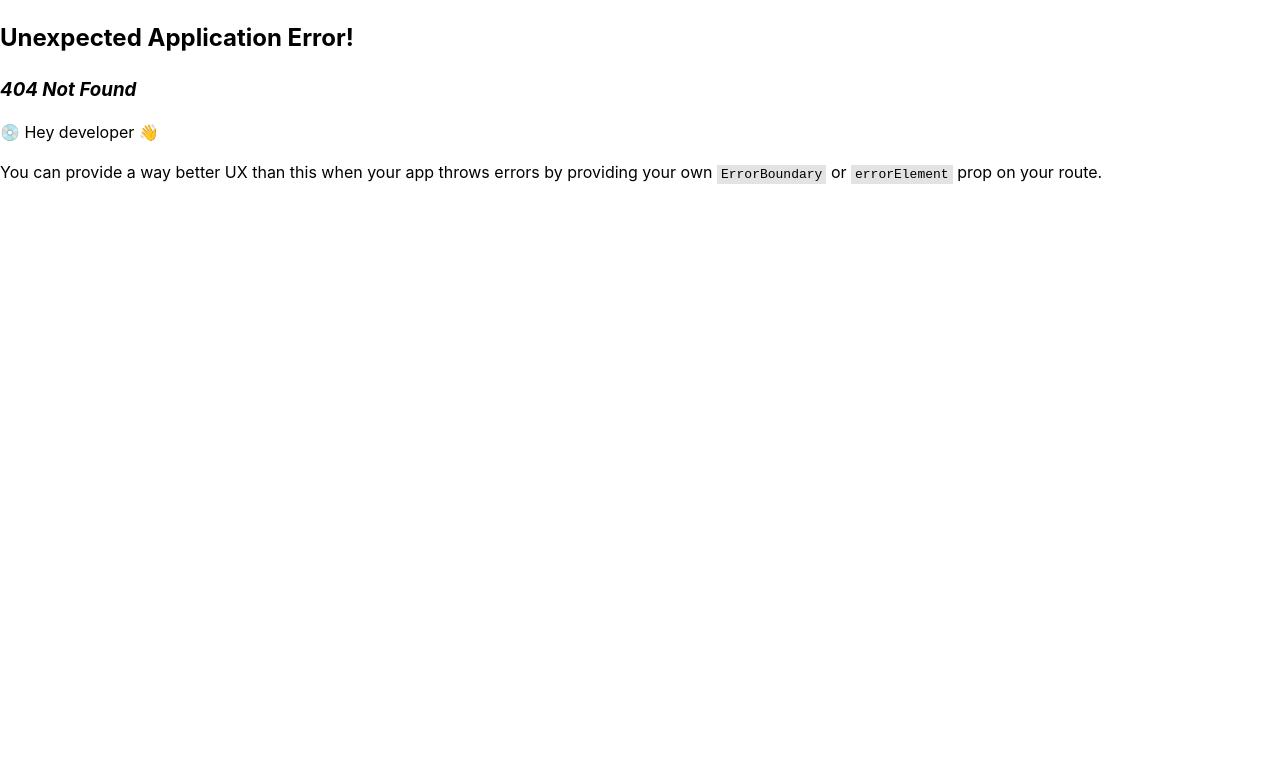
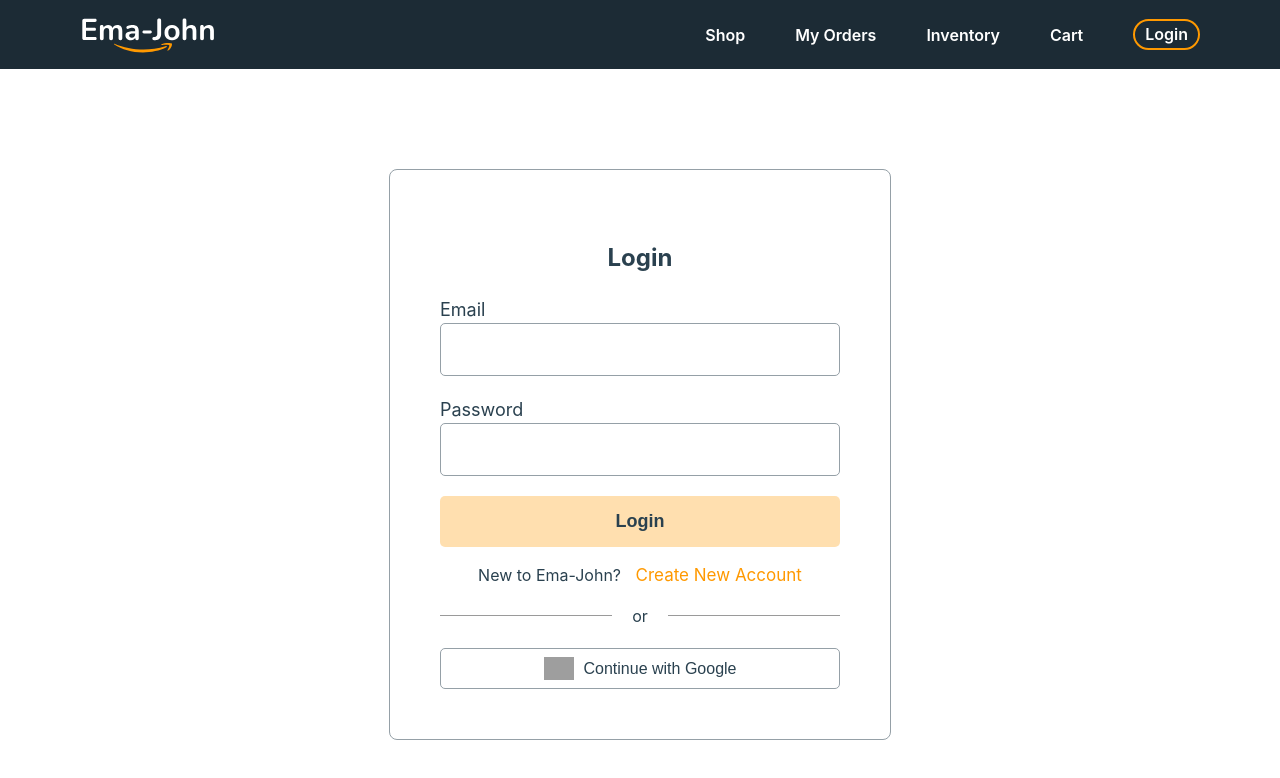
Before and after one commit to sarwar-hub/ema-john, a React (Vite) app: page /login in a window 1280 px wide. Before the commit this address had no page. Shown: the top 778 px of the page. Built offline with nearby package versions, Linux system fonts and the light colour scheme; grey boxes are pictures that could not be loaded.

Commit message:
added forms and setup firebase, context

```diff
--- a/package.json
+++ b/package.json
@@ -13,6 +13,7 @@
     "@fortawesome/free-solid-svg-icons": "^6.4.0",
     "@fortawesome/react-fontawesome": "^0.2.0",
     "@heroicons/react": "^2.0.17",
+    "firebase": "^9.19.1",
     "localforage": "^1.10.0",
     "match-sorter": "^6.3.1",
     "react": "^18.2.0",
--- /dev/null
+++ b/src/components/Login/Login.css
@@ -0,0 +1,102 @@
+.form-container {
+    width: 400px;
+    margin: 100px auto;
+    border: 1px solid #95A0A7;
+    border-radius: 8px;
+    padding: 50px;
+    color: #2A414F;
+}
+.form-container h2 {
+    text-align: center;
+}
+.form-container form {
+    display: flex;
+    flex-direction: column;
+}
+.form-control {
+    margin-bottom: 20px;
+}
+.form-control label {
+    display: block;
+    font-size: 18px;
+}
+
+.form-control input {
+    width: 100%;
+    box-sizing: border-box;
+    padding: 15px;
+    color: #2A414F;
+    border: 1px solid #95A0A7;
+    border-radius: 5px;
+    font-size: 18px;
+    outline: none;
+}
+
+.login-btn {
+    padding: 15px;
+    border-radius: 5px;
+    border: none;
+    background-color: #ff990050;
+    font-size: 18px;
+    font-weight: 600;
+    color: #2A414F;
+    cursor: pointer;
+}
+.login-google {
+    background-color: transparent;
+    border: 1px solid #95A0A7;
+    padding: 8px;
+    border-radius: 5px;
+    font-size: 16px;
+    font-weight: 400;
+    color: #2A414F;
+    display: flex;
+    align-items: center;
+    justify-content: center;
+    gap: 10px;
+    cursor: pointer;
+}
+.login-btn:hover {
+    background-color: #ff99008c;
+}
+.login-google:hover {
+    border: 1px solid #ff99008c;
+    color: #FF9900;
+}
+.link {
+    color: #FF9900;
+    margin-left: 10px;
+}
+.routing-text {
+    text-align: center;
+}
+.routing-text a {
+    font-size: 17px;
+    text-decoration: none;
+    color: #FF9900;
+}
+.routing-text a:hover {
+    text-decoration: underline;
+}
+.divider {
+    display: flex;
+    color: #2A414F;
+    align-items: center;
+    margin-bottom: 20px;
+}
+.divider hr {
+    width: 100%;
+    height: 1px;
+    border-bottom: 0;
+    border-right: 0;
+    border-left: 0;
+
+}
+.divider .or {
+    margin: 0 20px;
+}
+
+.form img {
+    width: 30px;
+    height: auto;
+}
--- /dev/null
+++ b/src/components/Login/Login.jsx
@@ -0,0 +1,28 @@
+import React from 'react';
+import './Login.css';
+import { Link } from 'react-router-dom';
+
+const Login = () => {
+    return (
+        <div className='form-container'>
+            <h2>Login</h2>
+            <form className='form'>
+                <div className='form-control'>
+                    <label htmlFor="">Email</label>
+                    <input type="email" name="email" />
+                </div>
+                <div className='form-control'>
+                    <label htmlFor="">Password</label>
+                    <input type="password" name="password" />
+                </div>
+                <button className='login-btn'>Login</button>
+                <p className='routing-text'>New to Ema-John? <Link to='/register'><span className='link'>Create New Account</span></Link></p>
+                <span className='divider'><hr /> <span className='or'>or</span> <hr /></span>
+                <button className='login-google'><img src="https://assets.stickpng.com/images/5847f9cbcef1014c0b5e48c8.png" alt="" /> Continue with Google</button>
+            </form>
+
+        </div>
+    );
+};
+
+export default Login;
--- /dev/null
+++ b/src/components/Register/Register.css
@@ -0,0 +1,102 @@
+.form-container {
+    width: 400px;
+    margin: 100px auto;
+    border: 1px solid #95A0A7;
+    border-radius: 8px;
+    padding: 50px;
+    color: #2A414F;
+}
+.form-container h2 {
+    text-align: center;
+}
+.form-container form {
+    display: flex;
+    flex-direction: column;
+}
+.form-control {
+    margin-bottom: 20px;
+}
+.form-control label {
+    display: block;
+    font-size: 18px;
+}
+
+.form-control input {
+    width: 100%;
+    box-sizing: border-box;
+    padding: 15px;
+    color: #2A414F;
+    border: 1px solid #95A0A7;
+    border-radius: 5px;
+    font-size: 18px;
+    outline: none;
+}
+
+.login-btn {
+    padding: 15px;
+    border-radius: 5px;
+    border: none;
+    background-color: #ff990050;
+    font-size: 18px;
+    font-weight: 600;
+    color: #2A414F;
+    cursor: pointer;
+}
+.login-google {
+    background-color: transparent;
+    border: 1px solid #95A0A7;
+    padding: 8px;
+    border-radius: 5px;
+    font-size: 16px;
+    font-weight: 400;
+    color: #2A414F;
+    display: flex;
+    align-items: center;
+    justify-content: center;
+    gap: 10px;
+    cursor: pointer;
+}
+.login-btn:hover {
+    background-color: #ff99008c;
+}
+.login-google:hover {
+    border: 1px solid #ff99008c;
+    color: #FF9900;
+}
+.link {
+    color: #FF9900;
+    margin-left: 10px;
+}
+.routing-text {
+    text-align: center;
+}
+.routing-text a {
+    font-size: 17px;
+    text-decoration: none;
+    color: #FF9900;
+}
+.routing-text a:hover {
+    text-decoration: underline;
+}
+.divider {
+    display: flex;
+    color: #2A414F;
+    align-items: center;
+    margin-bottom: 20px;
+}
+.divider hr {
+    width: 100%;
+    height: 1px;
+    border-bottom: 0;
+    border-right: 0;
+    border-left: 0;
+
+}
+.divider .or {
+    margin: 0 20px;
+}
+
+.form img {
+    width: 30px;
+    height: auto;
+}
--- /dev/null
+++ b/src/components/Register/Register.jsx
@@ -0,0 +1,32 @@
+import React from 'react';
+import './Register.css';
+import { Link } from 'react-router-dom';
+
+const Register = () => {
+    return (
+        <div className='form-container'>
+            <h2>Sign Up</h2>
+            <form className='form'>
+                <div className='form-control'>
+                    <label htmlFor="">Email</label>
+                    <input type="email" name="email" />
+                </div>
+                <div className='form-control'>
+                    <label htmlFor="">Password</label>
+                    <input type="password" name="password" />
+                </div>
+                <div className='form-control'>
+                    <label htmlFor="">Confirm Password</label>
+                    <input type="password" name="confirm-password" />
+                </div>
+                <button className='login-btn'>Sign Up</button>
+                <p className='routing-text'>Already have an account? <Link to='/login'><span className='link'>Login</span></Link></p>
+                <span className='divider'><hr /> <span className='or'>or</span> <hr /></span>
+                <button className='login-google'><img src="https://assets.stickpng.com/images/5847f9cbcef1014c0b5e48c8.png" alt="" /> Continue with Google</button>
+            </form>
+
+        </div>
+    );
+};
+
+export default Register;
```
Also changed, not shown: src/context/AuthContext.jsx (added, +18 -0 lines), src/firebase/firebase-config.jsx (added, +19 -0 lines), src/main.jsx (+13 -3 lines), 1 other file (tests, documents, lock files or other folders).
